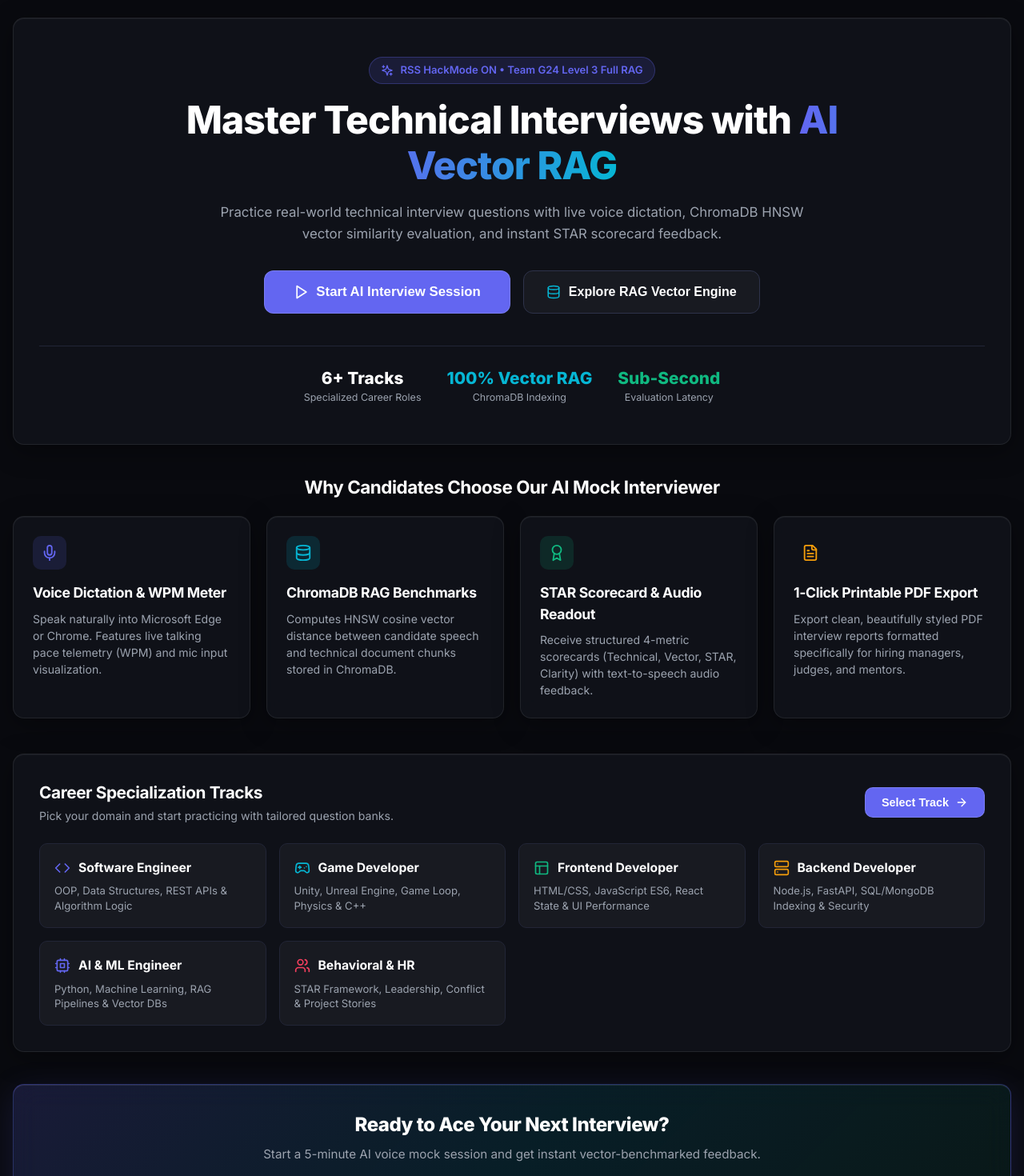
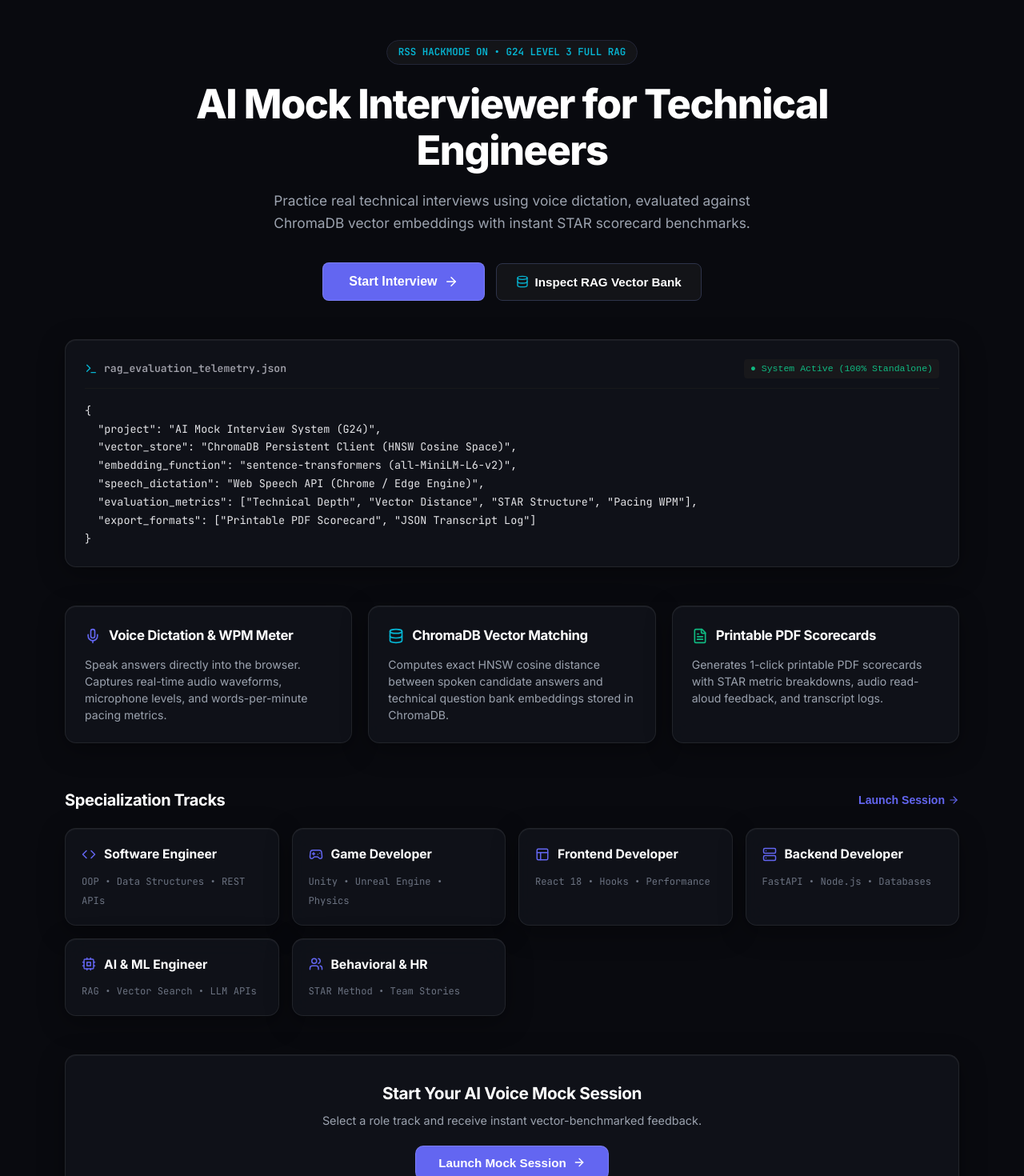
Before and after one commit to kushalsonawane/rich-hackathon, a React (Vite) app in the folder frontend/: page / in a window 1280 px wide. Shown: the part 80-1550 px from the top of the page at 80% size. Built offline with nearby package versions, Linux system fonts and the light colour scheme; the HTML template or start-up script is replaced by a standard one.

Commit message:
style(landing): redesign landing page into sleek minimalist Linear/Vercel developer aesthetic

```diff
--- a/frontend/src/components/LandingPage.jsx
+++ b/frontend/src/components/LandingPage.jsx
@@ -1,65 +1,61 @@
 import React from 'react';
-import { Play, Database, Mic, Sparkles, Award, ShieldCheck, FileText, ArrowRight, Zap, Code, Gamepad2, Layout, Server, Cpu, Users } from 'lucide-react';
+import { ArrowRight, Terminal, Database, Mic, Shield, FileText, Code, Gamepad2, Layout, Server, Cpu, Users } from 'lucide-react';
 
 export default function LandingPage({ onStartInterview, onExploreRag }) {
   const tracks = [
-    { title: "Software Engineer", icon: Code, color: "var(--accent-indigo)", desc: "OOP, Data Structures, REST APIs & Algorithm Logic" },
-    { title: "Game Developer", icon: Gamepad2, color: "var(--accent-cyan)", desc: "Unity, Unreal Engine, Game Loop, Physics & C++" },
-    { title: "Frontend Developer", icon: Layout, color: "var(--accent-emerald)", desc: "HTML/CSS, JavaScript ES6, React State & UI Performance" },
-    { title: "Backend Developer", icon: Server, color: "var(--accent-amber)", desc: "Node.js, FastAPI, SQL/MongoDB Indexing & Security" },
-    { title: "AI & ML Engineer", icon: Cpu, color: "var(--accent-indigo)", desc: "Python, Machine Learning, RAG Pipelines & Vector DBs" },
-    { title: "Behavioral & HR", icon: Users, color: "var(--accent-rose)", desc: "STAR Framework, Leadership, Conflict & Project Stories" }
+    { title: "Software Engineer", icon: Code, topics: "OOP • Data Structures • REST APIs" },
+    { title: "Game Developer", icon: Gamepad2, topics: "Unity • Unreal Engine • Physics" },
+    { title: "Frontend Developer", icon: Layout, topics: "React 18 • Hooks • Performance" },
+    { title: "Backend Developer", icon: Server, topics: "FastAPI • Node.js • Databases" },
+    { title: "AI & ML Engineer", icon: Cpu, topics: "RAG • Vector Search • LLM APIs" },
+    { title: "Behavioral & HR", icon: Users, topics: "STAR Method • Team Stories" }
   ];
 
   return (
-    <div style={{ maxWidth: '1280px', margin: '0 auto', padding: '32px 16px' }}>
+    <div style={{ maxWidth: '1150px', margin: '0 auto', padding: '40px 16px' }}>
 
-      {/* 🚀 Hero Section */}
-      <div className="panel-card" style={{
-        padding: '48px 32px',
-        marginBottom: '36px',
-        background: 'linear-gradient(135deg, rgba(99, 102, 241, 0.08) 0%, rgba(6, 182, 212, 0.05) 100%)',
-        border: '1px solid rgba(99, 102, 241, 0.2)',
-        textAlign: 'center',
-        position: 'relative',
-        overflow: 'hidden'
-      }}>
-        <div style={{ display: 'inline-flex', alignItems: 'center', gap: '8px', marginBottom: '16px', background: 'var(--accent-indigo-subtle)', padding: '6px 14px', borderRadius: '20px', border: '1px solid rgba(99, 102, 241, 0.3)' }}>
-          <Sparkles size={16} color="var(--accent-indigo)" />
-          <span style={{ fontSize: '0.82rem', fontWeight: 600, color: 'var(--accent-indigo)' }}>RSS HackMode ON &bull; Team G24 Level 3 Full RAG</span>
+      {/* ── Sleek Minimalist Hero Section ─────────────────────────────── */}
+      <div style={{ textAlign: 'center', marginBottom: '48px', paddingTop: '20px' }}>
+
+        {/* Monospace Badge */}
+        <div style={{ display: 'inline-flex', alignItems: 'center', gap: '8px', marginBottom: '20px', background: 'var(--bg-subtle)', border: '1px solid var(--border-subtle)', padding: '5px 14px', borderRadius: '20px' }}>
+          <span className="code-font" style={{ fontSize: '0.78rem', color: 'var(--accent-cyan)', fontWeight: 600 }}>
+            RSS HACKMODE ON &bull; G24 LEVEL 3 FULL RAG
+          </span>
         </div>
 
+        {/* Clean Heading */}
         <h1 style={{
-          fontSize: 'calc(1.8rem + 1.5vw)',
+          fontSize: 'calc(2.2rem + 1.2vw)',
           fontWeight: 800,
           color: 'var(--text-heading)',
-          lineHeight: '1.2',
-          maxWidth: '900px',
-          margin: '0 auto 16px auto',
-          letterSpacing: '-0.02em'
+          lineHeight: '1.15',
+          letterSpacing: '-0.03em',
+          maxWidth: '840px',
+          margin: '0 auto 20px auto'
         }}>
-          Master Technical Interviews with <span style={{ background: 'linear-gradient(90deg, #6366f1, #06b6d4)', WebkitBackgroundClip: 'text', WebkitTextFillColor: 'transparent' }}>AI Vector RAG</span>
+          AI Mock Interviewer for Technical Engineers
         </h1>
 
+        {/* Crisp Description */}
         <p style={{
-          fontSize: '1.05rem',
+          fontSize: '1.08rem',
           color: 'var(--text-muted)',
-          maxWidth: '740px',
-          margin: '0 auto 32px auto',
+          maxWidth: '680px',
+          margin: '0 auto 36px auto',
           lineHeight: '1.6'
         }}>
-          Practice real-world technical interview questions with live voice dictation, ChromaDB HNSW vector similarity evaluation, and instant STAR scorecard feedback.
+          Practice real technical interviews using voice dictation, evaluated against ChromaDB vector embeddings with instant STAR scorecard benchmarks.
         </p>
 
-        {/* Hero Action Buttons */}
-        <div style={{ display: 'flex', justifyContent: 'center', flexWrap: 'wrap', gap: '16px' }}>
+        {/* Primary Actions */}
+        <div style={{ display: 'flex', justifyContent: 'center', alignItems: 'center', flexWrap: 'wrap', gap: '14px' }}>
           <button
             onClick={onStartInterview}
             className="btn-primary"
-            style={{ padding: '16px 36px', fontSize: '1.05rem', fontWeight: 700, borderRadius: '12px' }}
+            style={{ padding: '14px 32px', fontSize: '1rem', fontWeight: 600, borderRadius: '8px' }}
           >
-            <Play size={20} />
-            Start AI Interview Session
+            Start Interview <ArrowRight size={18} />
           </button>
 
           <button
@@ -68,149 +64,140 @@
               background: 'var(--bg-subtle)',
               border: '1px solid var(--border-strong)',
               color: 'var(--text-heading)',
-              padding: '16px 28px',
-              borderRadius: '12px',
-              fontSize: '1rem',
+              padding: '14px 24px',
+              borderRadius: '8px',
+              fontSize: '0.95rem',
               fontWeight: 600,
               cursor: 'pointer',
               display: 'flex',
               alignItems: 'center',
-              gap: '10px',
-              transition: 'all 0.2s ease'
+              gap: '8px',
+              transition: 'all 0.15s ease'
             }}
           >
-            <Database size={18} color="var(--accent-cyan)" />
-            Explore RAG Vector Engine
+            <Database size={16} color="var(--accent-cyan)" />
+            Inspect RAG Vector Bank
           </button>
-        </div>
-
-        {/* Quick Metrics Bar */}
-        <div style={{
-          display: 'flex',
-          justifyContent: 'center',
-          flexWrap: 'wrap',
-          gap: '32px',
-          marginTop: '40px',
-          paddingTop: '24px',
-          borderTop: '1px solid var(--border-subtle)'
-        }}>
-          <div>
-            <div style={{ fontSize: '1.3rem', fontWeight: 800, color: 'var(--text-heading)' }}>6+ Tracks</div>
-            <div style={{ fontSize: '0.78rem', color: 'var(--text-muted)' }}>Specialized Career Roles</div>
-          </div>
-          <div>
-            <div style={{ fontSize: '1.3rem', fontWeight: 800, color: 'var(--accent-cyan)' }}>100% Vector RAG</div>
-            <div style={{ fontSize: '0.78rem', color: 'var(--text-muted)' }}>ChromaDB Indexing</div>
-          </div>
-          <div>
-            <div style={{ fontSize: '1.3rem', fontWeight: 800, color: 'var(--accent-emerald)' }}>Sub-Second</div>
-            <div style={{ fontSize: '0.78rem', color: 'var(--text-muted)' }}>Evaluation Latency</div>
-          </div>
         </div>
       </div>
 
-      {/* 💡 Feature Cards Grid */}
-      <h2 style={{ fontSize: '1.4rem', color: 'var(--text-heading)', marginBottom: '20px', fontWeight: 700, textAlign: 'center' }}>
-        Why Candidates Choose Our AI Mock Interviewer
-      </h2>
+      {/* ── Monospace Technical Architecture Card ───────────────────────── */}
+      <div className="panel-card" style={{
+        padding: '24px',
+        marginBottom: '48px',
+        background: '#09090b',
+        border: '1px solid var(--border-subtle)',
+        borderRadius: 'var(--radius-lg)'
+      }}>
+        <div style={{ display: 'flex', alignItems: 'center', justifyContent: 'space-between', marginBottom: '16px', borderBottom: '1px solid #18181b', paddingBottom: '12px' }}>
+          <div style={{ display: 'flex', alignItems: 'center', gap: '8px' }}>
+            <Terminal size={16} color="#06b6d4" />
+            <span className="code-font" style={{ fontSize: '0.82rem', color: '#a1a1aa', fontWeight: 600 }}>
+              rag_evaluation_telemetry.json
+            </span>
+          </div>
+          <span style={{ fontSize: '0.72rem', background: '#18181b', padding: '3px 8px', borderRadius: '4px', color: '#10b981', fontFamily: 'monospace' }}>
+            ● System Active (100% Standalone)
+          </span>
+        </div>
 
-      <div style={{ display: 'grid', gridTemplateColumns: 'repeat(auto-fit, minmax(270px, 1fr))', gap: '20px', marginBottom: '44px' }}>
+        <pre className="code-font" style={{
+          fontSize: '0.84rem',
+          color: '#e4e4e7',
+          lineHeight: '1.7',
+          margin: 0,
+          overflowX: 'auto'
+        }}>
+          {`{
+  "project": "AI Mock Interview System (G24)",
+  "vector_store": "ChromaDB Persistent Client (HNSW Cosine Space)",
+  "embedding_function": "sentence-transformers (all-MiniLM-L6-v2)",
+  "speech_dictation": "Web Speech API (Chrome / Edge Engine)",
+  "evaluation_metrics": ["Technical Depth", "Vector Distance", "STAR Structure", "Pacing WPM"],
+  "export_formats": ["Printable PDF Scorecard", "JSON Transcript Log"]
+}`}
+        </pre>
+      </div>
+
+      {/* ── 3-Column Core Capabilities ─────────────────────────────────── */}
+      <div style={{ display: 'grid', gridTemplateColumns: 'repeat(auto-fit, minmax(300px, 1fr))', gap: '20px', marginBottom: '56px' }}>
 
         <div className="panel-card" style={{ padding: '24px' }}>
-          <div style={{ width: '42px', height: '42px', borderRadius: '10px', background: 'var(--accent-indigo-subtle)', display: 'flex', alignItems: 'center', justifyContent: 'center', marginBottom: '16px' }}>
-            <Mic size={22} color="var(--accent-indigo)" />
+          <div style={{ display: 'flex', alignItems: 'center', gap: '10px', marginBottom: '12px' }}>
+            <Mic size={20} color="var(--accent-indigo)" />
+            <h3 style={{ fontSize: '1.05rem', color: 'var(--text-heading)', fontWeight: 700 }}>Voice Dictation & WPM Meter</h3>
           </div>
-          <h3 style={{ fontSize: '1.1rem', color: 'var(--text-heading)', fontWeight: 700, marginBottom: '8px' }}>
-            Voice Dictation & WPM Meter
-          </h3>
           <p style={{ fontSize: '0.88rem', color: 'var(--text-muted)', lineHeight: '1.5' }}>
-            Speak naturally into Microsoft Edge or Chrome. Features live talking pace telemetry (WPM) and mic input visualization.
+            Speak answers directly into the browser. Captures real-time audio waveforms, microphone levels, and words-per-minute pacing metrics.
           </p>
         </div>
 
         <div className="panel-card" style={{ padding: '24px' }}>
-          <div style={{ width: '42px', height: '42px', borderRadius: '10px', background: 'var(--accent-cyan-subtle)', display: 'flex', alignItems: 'center', justifyContent: 'center', marginBottom: '16px' }}>
-            <Database size={22} color="var(--accent-cyan)" />
+          <div style={{ display: 'flex', alignItems: 'center', gap: '10px', marginBottom: '12px' }}>
+            <Database size={20} color="var(--accent-cyan)" />
+            <h3 style={{ fontSize: '1.05rem', color: 'var(--text-heading)', fontWeight: 700 }}>ChromaDB Vector Matching</h3>
           </div>
-          <h3 style={{ fontSize: '1.1rem', color: 'var(--text-heading)', fontWeight: 700, marginBottom: '8px' }}>
-            ChromaDB RAG Benchmarks
-          </h3>
           <p style={{ fontSize: '0.88rem', color: 'var(--text-muted)', lineHeight: '1.5' }}>
-            Computes HNSW cosine vector distance between candidate speech and technical document chunks stored in ChromaDB.
+            Computes exact HNSW cosine distance between spoken candidate answers and technical question bank embeddings stored in ChromaDB.
           </p>
         </div>
 
         <div className="panel-card" style={{ padding: '24px' }}>
-          <div style={{ width: '42px', height: '42px', borderRadius: '10px', background: 'var(--accent-emerald-subtle)', display: 'flex', alignItems: 'center', justifyContent: 'center', marginBottom: '16px' }}>
-            <Award size={22} color="var(--accent-emerald)" />
+          <div style={{ display: 'flex', alignItems: 'center', gap: '10px', marginBottom: '12px' }}>
+            <FileText size={20} color="var(--accent-emerald)" />
+            <h3 style={{ fontSize: '1.05rem', color: 'var(--text-heading)', fontWeight: 700 }}>Printable PDF Scorecards</h3>
           </div>
-          <h3 style={{ fontSize: '1.1rem', color: 'var(--text-heading)', fontWeight: 700, marginBottom: '8px' }}>
-            STAR Scorecard & Audio Readout
-          </h3>
           <p style={{ fontSize: '0.88rem', color: 'var(--text-muted)', lineHeight: '1.5' }}>
-            Receive structured 4-metric scorecards (Technical, Vector, STAR, Clarity) with text-to-speech audio feedback.
-          </p>
-        </div>
-
-        <div className="panel-card" style={{ padding: '24px' }}>
-          <div style={{ width: '42px', height: '42px', borderRadius: '10px', background: 'var(--accent-amber-subtle)', display: 'flex', alignItems: 'center', justifyContent: 'center', marginBottom: '16px' }}>
-            <FileText size={22} color="var(--accent-amber)" />
-          </div>
-          <h3 style={{ fontSize: '1.1rem', color: 'var(--text-heading)', fontWeight: 700, marginBottom: '8px' }}>
-            1-Click Printable PDF Export
-          </h3>
-          <p style={{ fontSize: '0.88rem', color: 'var(--text-muted)', lineHeight: '1.5' }}>
-            Export clean, beautifully styled PDF interview reports formatted specifically for hiring managers, judges, and mentors.
+            Generates 1-click printable PDF scorecards with STAR metric breakdowns, audio read-aloud feedback, and transcript logs.
           </p>
         </div>
 
       </div>
 
-      {/* 🎯 Specialization Tracks Grid */}
-      <div className="panel-card" style={{ padding: '32px', marginBottom: '40px' }}>
-        <div style={{ display: 'flex', alignItems: 'center', justifyContent: 'space-between', flexWrap: 'wrap', gap: '16px', marginBottom: '24px' }}>
-          <div>
-            <h3 style={{ fontSize: '1.3rem', color: 'var(--text-heading)', fontWeight: 700 }}>Career Specialization Tracks</h3>
-            <p style={{ fontSize: '0.88rem', color: 'var(--text-muted)', marginTop: '2px' }}>Pick your domain and start practicing with tailored question banks.</p>
-          </div>
-          <button onClick={onStartInterview} className="btn-primary" style={{ padding: '10px 20px', fontSize: '0.9rem' }}>
-            Select Track <ArrowRight size={16} />
+      {/* ── Specialization Tracks ───────────────────────────────────────── */}
+      <div style={{ marginBottom: '48px' }}>
+        <div style={{ display: 'flex', alignItems: 'center', justifyContent: 'space-between', marginBottom: '20px' }}>
+          <h2 style={{ fontSize: '1.25rem', color: 'var(--text-heading)', fontWeight: 700 }}>
+            Specialization Tracks
+          </h2>
+          <button onClick={onStartInterview} style={{ background: 'none', border: 'none', color: 'var(--accent-indigo)', fontSize: '0.88rem', fontWeight: 600, cursor: 'pointer', display: 'flex', alignItems: 'center', gap: '4px' }}>
+            Launch Session <ArrowRight size={14} />
           </button>
         </div>
 
         <div style={{ display: 'grid', gridTemplateColumns: 'repeat(auto-fit, minmax(260px, 1fr))', gap: '16px' }}>
-          {tracks.map((t, idx) => {
-            const IconComponent = t.icon;
+          {tracks.map((t, i) => {
+            const IconComp = t.icon;
             return (
-              <div key={idx} style={{
-                background: 'var(--bg-subtle)',
-                border: '1px solid var(--border-subtle)',
-                borderRadius: 'var(--radius-md)',
-                padding: '18px',
-                transition: 'transform 0.15s ease, border-color 0.15s ease'
-              }} className="panel-card-hover">
+              <div
+                key={i}
+                onClick={onStartInterview}
+                className="panel-card panel-card-hover"
+                style={{ padding: '20px', cursor: 'pointer' }}
+              >
                 <div style={{ display: 'flex', alignItems: 'center', gap: '10px', marginBottom: '8px' }}>
-                  <IconComponent size={20} color={t.color} />
-                  <span style={{ fontWeight: 700, fontSize: '0.98rem', color: 'var(--text-heading)' }}>{t.title}</span>
+                  <IconComp size={18} color="var(--accent-indigo)" />
+                  <span style={{ fontSize: '0.98rem', fontWeight: 700, color: 'var(--text-heading)' }}>{t.title}</span>
                 </div>
-                <p style={{ fontSize: '0.82rem', color: 'var(--text-muted)', lineHeight: '1.4' }}>{t.desc}</p>
+                <span className="code-font" style={{ fontSize: '0.76rem', color: 'var(--text-dim)' }}>
+                  {t.topics}
+                </span>
               </div>
             );
           })}
         </div>
       </div>
 
-      {/* 🏁 Bottom Call to Action */}
-      <div className="hero-banner" style={{ padding: '32px', textAlign: 'center' }}>
-        <h3 style={{ fontSize: '1.5rem', fontWeight: 800, color: 'var(--text-heading)', marginBottom: '8px' }}>
-          Ready to Ace Your Next Interview?
+      {/* ── Bottom CTA ─────────────────────────────────────────────────── */}
+      <div className="panel-card" style={{ padding: '32px', textAlign: 'center', background: 'var(--bg-panel)' }}>
+        <h3 style={{ fontSize: '1.3rem', fontWeight: 700, color: 'var(--text-heading)', marginBottom: '8px' }}>
+          Start Your AI Voice Mock Session
         </h3>
-        <p style={{ color: 'var(--text-muted)', fontSize: '0.95rem', marginBottom: '20px' }}>
-          Start a 5-minute AI voice mock session and get instant vector-benchmarked feedback.
+        <p style={{ color: 'var(--text-muted)', fontSize: '0.9rem', marginBottom: '20px' }}>
+          Select a role track and receive instant vector-benchmarked feedback.
         </p>
-        <button onClick={onStartInterview} className="btn-primary" style={{ padding: '14px 32px', fontSize: '1rem', fontWeight: 700, margin: '0 auto' }}>
-          <Play size={18} />
-          Launch AI Mock Interview Now
+        <button onClick={onStartInterview} className="btn-primary" style={{ padding: '12px 28px', fontSize: '0.95rem', fontWeight: 600, margin: '0 auto' }}>
+          Launch Mock Session <ArrowRight size={16} />
         </button>
       </div>
 
```
